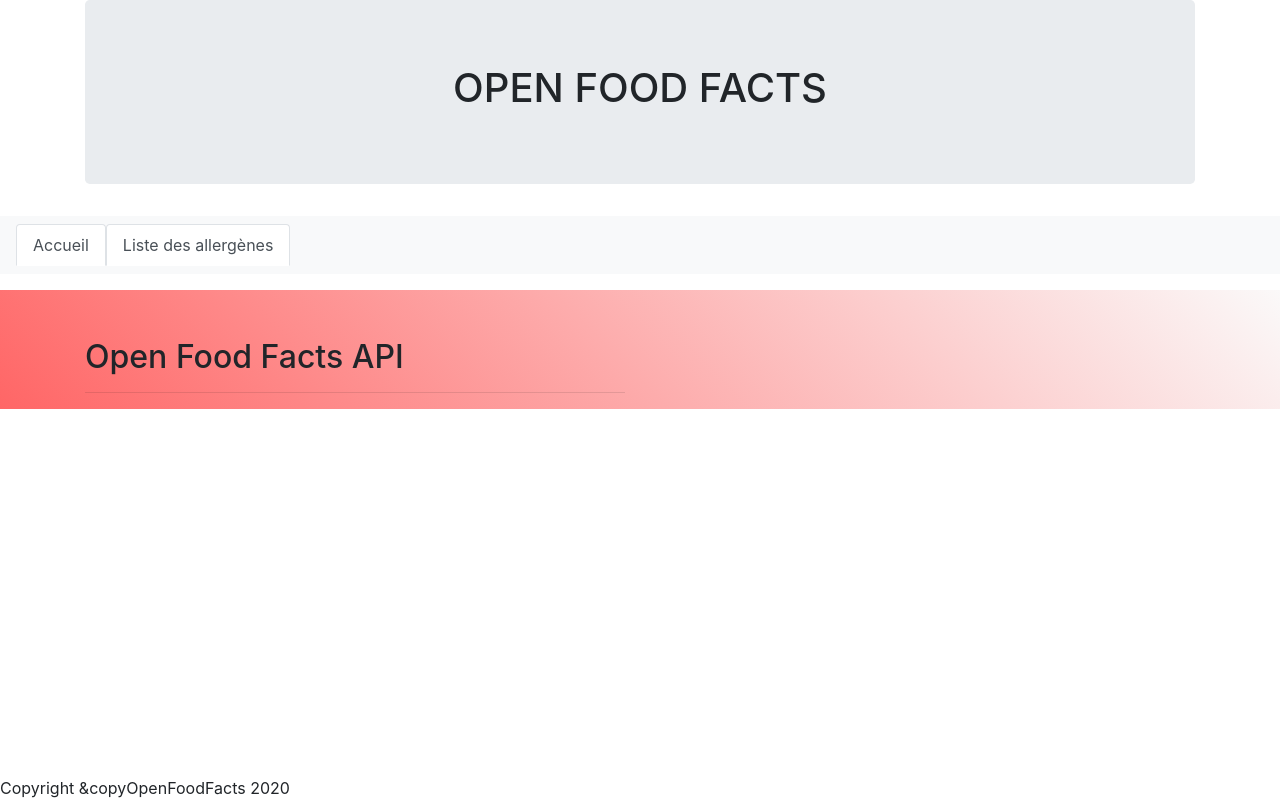
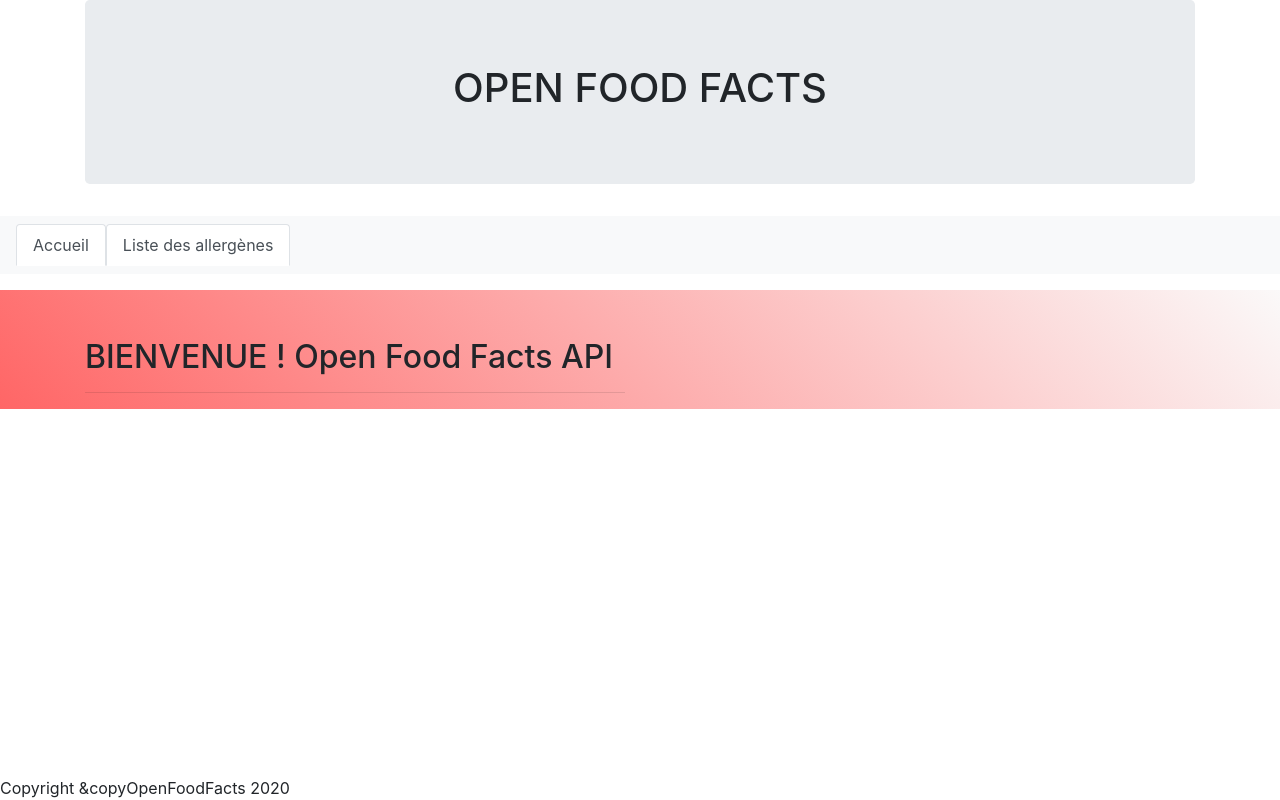
Before and after one commit to lucilemzn/API-OpenFoodFacts, an Angular app: page / in a window 1280 px wide. Shown: the top 800 px of the page. Built offline with nearby package versions, Linux system fonts and the light colour scheme.

Commit message:
Modif Lucile

```diff
--- a/src/app/body/body.component.html
+++ b/src/app/body/body.component.html
@@ -5,7 +5,7 @@
         <div class="row flex-center pt-5 mt-3">
           <div class="col-md-6 text-center text-md-left margins">
             <div class="white-text">
-              <h2 class="h1-responsive wow fadeInLeft" data-wow-delay="0.3s">Open Food Facts API</h2>
+              <h2 class="h1-responsive wow fadeInLeft" data-wow-delay="0.3s">BIENVENUE ! Open Food Facts API</h2>
               <hr class="hr-light wow fadeInLeft" data-wow-delay="0.3s">
             </div>
           </div>
```
